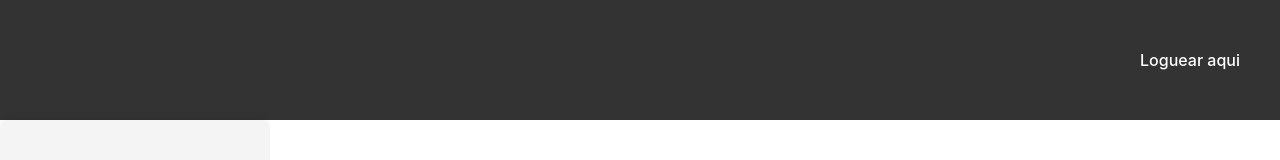
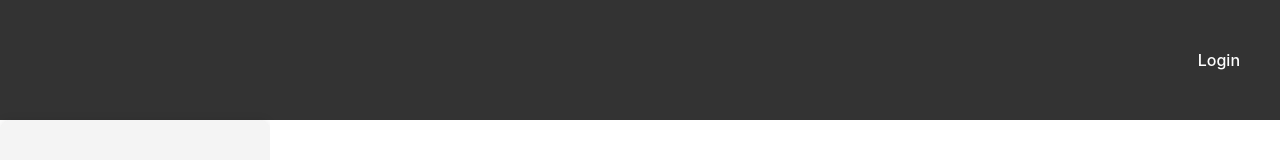
Before and after one commit to oskcarsv/products-storage-front, a React (Vite) app: page / in a window 1280 px wide. Shown: the top 160 px of the page. Built offline with nearby package versions, Linux system fonts and the light colour scheme.

Commit message:
fix traduction errors

```diff
--- a/src/components/navbars/Navbar.jsx
+++ b/src/components/navbars/Navbar.jsx
@@ -17,7 +17,7 @@ export const Navbar = () => {
       </div>
       <ul className="navbar-links">
         {
-         saved == null? (<li><a href="/auth">Loguear aqui</a></li>):(<li><a href="#" onClick={handleLogout}>Salir</a></li>)
+         saved == null? (<li><a href="/auth">Login</a></li>):(<li><a href="#" onClick={handleLogout}>Logout</a></li>)
 
         }
         {/* <li><a href="/auth">Loguear aqui</a></li>
```
